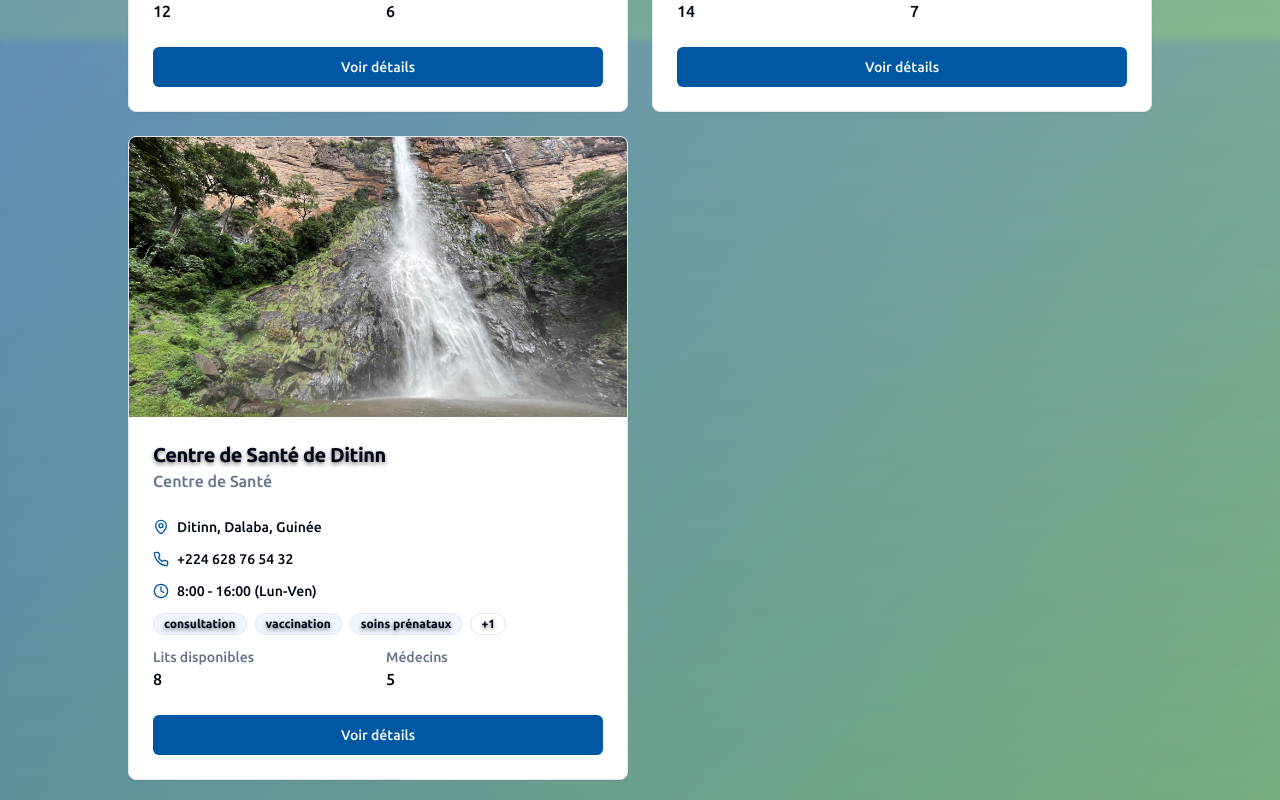
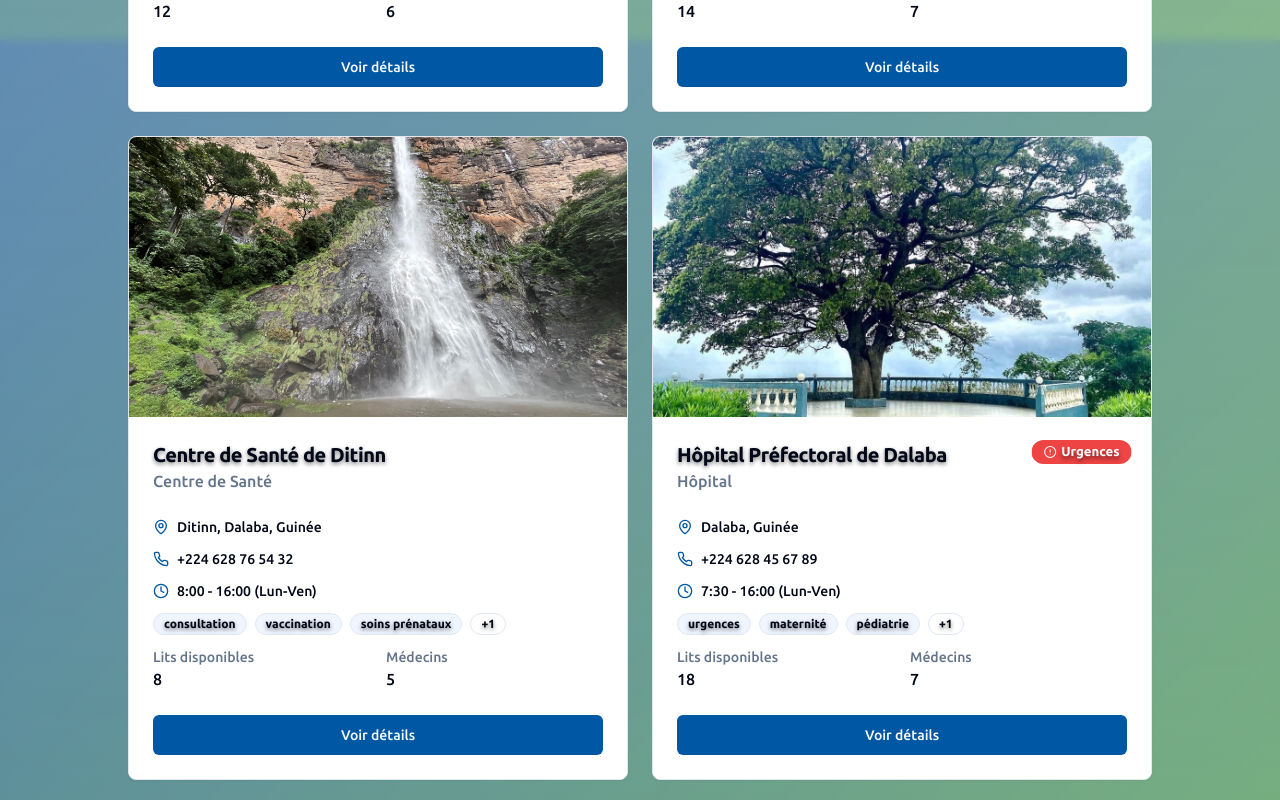
Before and after one commit to Diariou11/mob-health, a React (Vite) app: page /search in a window 1280 px wide. Shown: the part 6360-7160 px from the top of the page. Built offline with nearby package versions, Linux system fonts and the light colour scheme.

Commit message:
Add Dalaba hospital to search tab
Add Hôpital Préfectoral de Dalaba to the "Recherche" tab and include the provided image.

```diff
--- a/src/data/healthFacilities.ts
+++ b/src/data/healthFacilities.ts
@@ -437,5 +437,28 @@ export const healthFacilities = [
       saturday: "8:00 - 12:00",
       sunday: "Fermé"
     }
+  },
+  {
+    id: 27,
+    name: "Hôpital Préfectoral de Dalaba",
+    type: "Hôpital",
+    category: "public",
+    specialty: ["general", "chirurgie", "pediatrie"],
+    coordinates: [-12.2497, 10.7010] as [number, number],
+    address: "Dalaba, Guinée",
+    phone: "+224 628 45 67 89",
+    beds: 18,
+    doctors: 7,
+    services: ["urgences", "maternité", "pédiatrie", "chirurgie"],
+    hasEmergency: true,
+    hasBloodBank: false,
+    languages: ["français", "peul"],
+    imageUrl: "/lovable-uploads/84f90c3f-04ff-4fd0-9bae-48836fb7c97d.png",
+    status: "Open",
+    hours: {
+      weekday: "7:30 - 16:00",
+      saturday: "8:00 - 12:00",
+      sunday: "Urgences uniquement"
+    }
   }
 ];
```
Also changed, not shown: public/lovable-uploads/84f90c3f-04ff-4fd0-9bae-48836fb7c97d.png (added).
